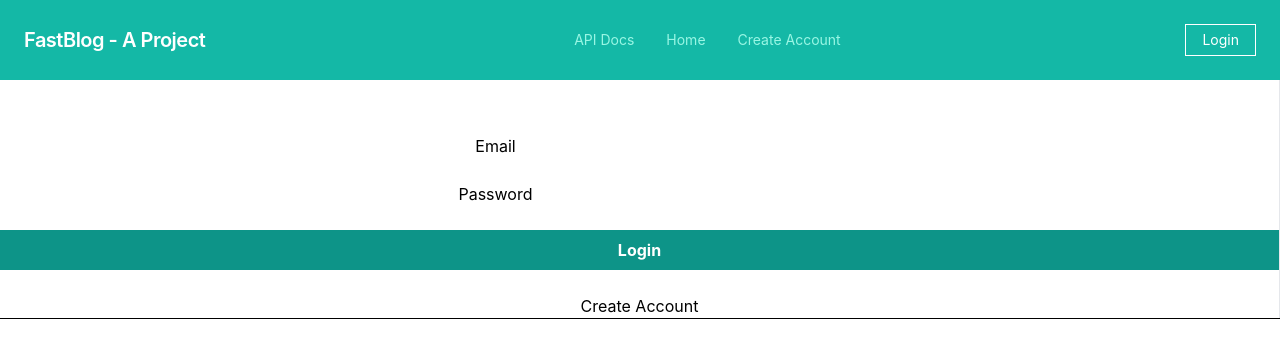
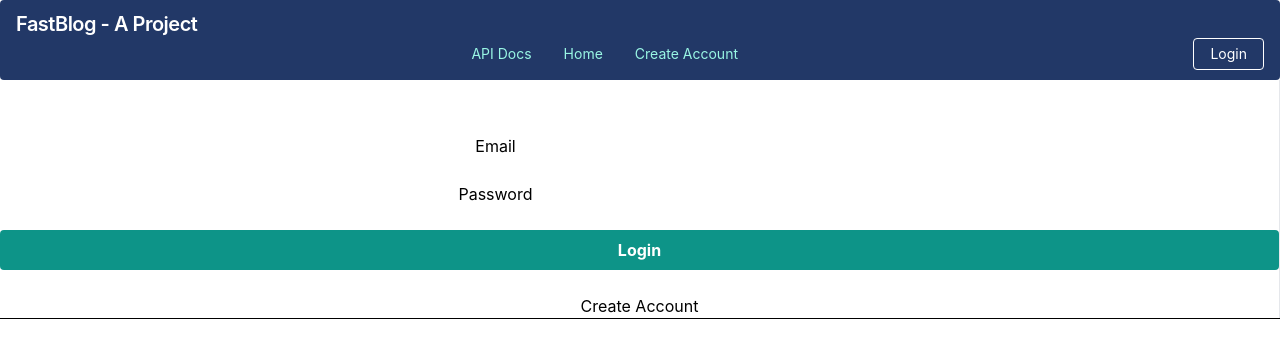
Before and after one commit to sepehremami/fastapi-blog, a React (Create React App) app in the folder frontend/fastapi-blog/: page /login in a window 1280 px wide. Shown: the top 358 px of the page. Built offline with nearby package versions, Linux system fonts and the light colour scheme; what @mars/heroku-js-runtime-env would draw is missing.

Commit message:
front-end changes

```diff
--- a/frontend/fastapi-blog/src/client.js
+++ b/frontend/fastapi-blog/src/client.js
@@ -44,7 +44,8 @@ class FastAPIClient {
 
   fetchUser() {
     return this.apiClient.get('/auth/me').then(({data}) => {
-      const userData = data;
+      const userData = {...data};
+      console.log({...data})
 
       if (userData['is_superuser'] == true) {
         this.isSperUser = true;
@@ -130,9 +131,12 @@ class FastAPIClient {
     return this.apiClient.delete(`/posts/${PostId}`);
   }
 
+  getImage() {
+    return this.apiClient.get(`/image/view/`);
+  }
 
-  getImage() {
-    return this.apiClient.get('/image/view');
+  sendImage(data) {
+    return this.apiClient.post(`/user/image/`, {...data})
   }
 };
 
--- a/frontend/fastapi-blog/src/components/DashboardHeader/index.jsx
+++ b/frontend/fastapi-blog/src/components/DashboardHeader/index.jsx
@@ -61,7 +61,7 @@ function DashboardHeader() {
 
 
   return (
-      <nav className="flex items-center justify-between flex-wrap bg-teal-500 p-6">
+      <nav className="bg-primary border-gray-200 px-2 sm:px-4 py-2.5 rounded dark:bg-gray-900">
         <div className="flex items-center flex-shrink-0 text-white mr-6">
             <span className="font-semibold text-xl tracking-tight">FastBlog - A Project</span>
 
--- a/frontend/fastapi-blog/src/pages/profile/index.jsx
+++ b/frontend/fastapi-blog/src/pages/profile/index.jsx
@@ -7,27 +7,20 @@ import DashboardHeader from '../../components/DashboardHeader'
 
 const client = new FastAPIClient(config);
 
-// Sample User object
-const user = {
-    username: 'JohnDoe',
-    email: 'johndoe@example.com',
-    image: 'https://example.com/images/johndoe.jpg'
-  };
+function MyProfile() {
+    client.fetchUser()
+    const user = localStorage.getItem('user');
+    console.log(user.slice(0,5))
 
-
-function MyProfile() {
-    // State variables to keep track of form data and uploaded image
-    const [formData, setFormData] = useState({
-      image: null
-    });
-    const [uploadedImage, setUploadedImage] = useState(user.image);
+    const [formData, setFormData] = useState({image: null});
+    const [uploadedImage, setUploadedImage] = useState(null);
 
     // On form submit, prevent default behavior, upload file and update uploadedImage state
     function handleSubmit(event) {
       event.preventDefault();
       const formDataObj = new FormData();
       formDataObj.append('image', formData.image);
-      client.put('/api/save-image', formDataObj)
+      client.sendImage('/user/image', formDataObj)
         .then(response => {
           setUploadedImage(response.data.imageURL);
         })
@@ -47,10 +40,10 @@ function MyProfile() {
     // useEffect to update user image when uploadedImage state changes
     useEffect(() => {
       // call backend API to update the user object with the new image URL
-      axios.put('/api/user', { image: uploadedImage })
+      client.sendImage({ image: uploadedImage })
         .then(response => {
           // update the user object with the new image URL
-          user.image = uploadedImage;
+          console.log(data)
         })
         .catch(error => {
           console.log(error);
@@ -60,25 +53,24 @@ function MyProfile() {
     return (
       <div className="container items-center p-4">
       <DashboardHeader />
-        {user.image && (
-          <div className="mr-4">
-            <img className="h-64 w-64 rounded-full object-cover" src={user.image} alt={`Profile image for ${user.username}`} />
+        {user && (
+          <div className="mr-4 h-64 w-64 rounded-full object-cover overflow: hidden;">
+            <ImageViewer id={user.id} className=""/>
           </div>
         )}
-        <div>
-          <h2 className="text-xl font-bold">{user.username}</h2>
-          <p className="text-gray-600">{user.email}</p>
-        </div>
+        {user && (<div>
+          <h2>{user.username}</h2>
+          <p>{user.email}</p>
+        </div>)}
         {uploadedImage && (
           <div className="ml-4">
-            <img className="h-64 w-64 rounded-full object-cover" src={uploadedImage} alt="Uploaded image" />
+            <img className="" src={uploadedImage} alt="Uploaded image" />
           </div>
         )}
         <form onSubmit={handleSubmit} className="my-4">
           <input type="file" name="image" onChange={handleInputChange} className="text-gray-800" />
           <button type="submit" className="bg-blue-500 hover:bg-blue-700 text-white font-bold py-2 px-4 rounded my-4">Upload</button>
         </form>
-          <ImageViewer/>
 
       </div>
     );
--- a/frontend/fastapi-blog/tailwind.config.js
+++ b/frontend/fastapi-blog/tailwind.config.js
@@ -9,21 +9,45 @@ module.exports = {
   "src/**/*.{js,jsx,ts,tsx}",
   "src/pages/login/index.{js,jsx,ts,tsx}"],
   theme: {
-    container: {
-      center: true,
-      padding: {
-        default: '1rem',
-        sm: '2rem',
-        lg: '4rem',
-        xl: '5rem',
+    extend: {
+      margin:{
+        "40p":"40%",
+        "30p":"30%",
+        "20p":"20%",
+        "10p":"10%",
       },
-    },
-    borderRadius: {
-      'none': '0',
-      'sm': '.125rem',
-      default: '.25rem',
-      'lg': '.5rem',
-      'full': '9999px',
+      height:{
+        1300: "1300px",
+      },
+      backgroundImage:{
+
+      },
+      fontSize: {
+        "12xl": "8rem",
+      },
+      colors: {
+        primary: "#223867",
+
+        secondary: {
+          2: "#20325b",
+          1:"#0f172a",
+          100: "#E2E2D5",
+          200: "#888883",
+          3:"#14213a",
+        },
+        third_party:{
+          "50":"#eff6ff",
+          "100":"#dbeafe",
+          "200":"#bfdbfe",
+          "300":"#93c5fd",
+          "400":"#60a5fa",
+          "500":"#3b82f6",
+          "600":"#2563eb",
+          "700":"#1d4ed8",
+          "800":"#1e40af",
+          "900":"#1e3a8a"
+        },
+      },
     },
   },
   plugins: [],
```
Also changed, not shown: frontend/fastapi-blog/src/components/image/Image.jsx (+7 -13 lines).
